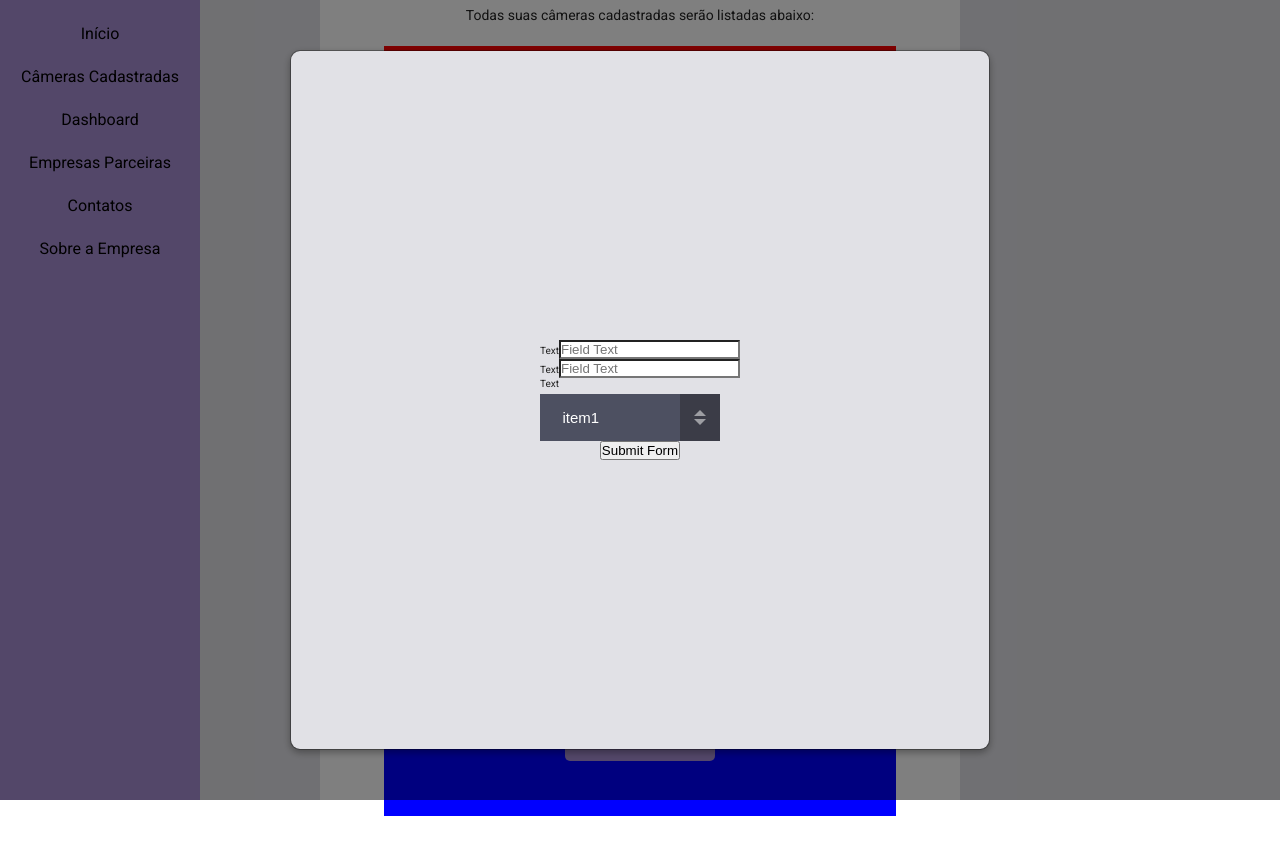
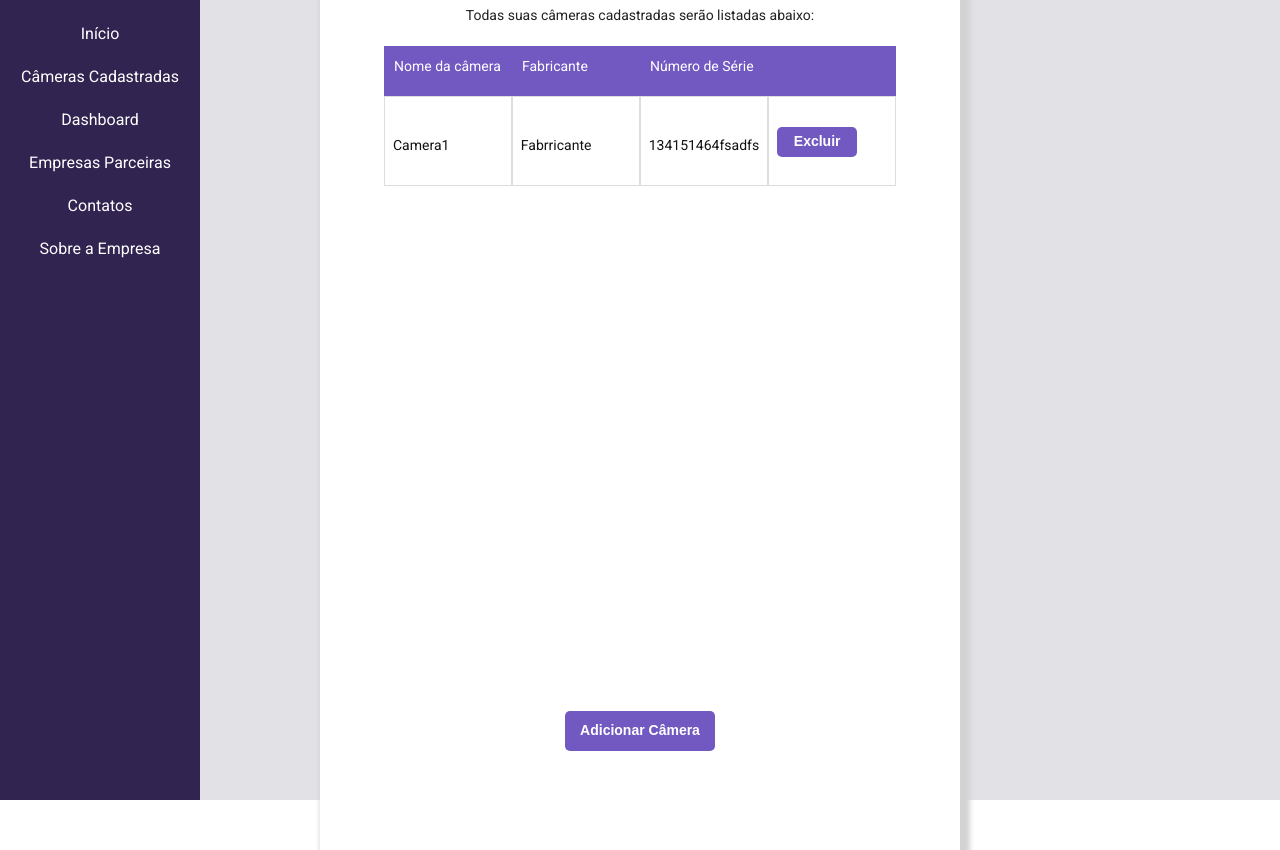
Before and after one commit to gtretow/octo_test, a React (Vite) app: page / in a window 1280 px wide. Built offline with nearby package versions, Linux system fonts and the light colour scheme.

Commit message:
css fixed

```diff
--- a/src/components/Button/index.tsx
+++ b/src/components/Button/index.tsx
@@ -5,12 +5,16 @@ interface Props {
   height: string;
 }
 
-export const ButtonWrapper = styled.div``;
+export const ButtonWrapper = styled.div`
+  display: flex;
+  align-items: center;
+  padding-bottom: 20px;
+`;
 
 export const Button = styled.button<Props>`
   width: ${(props) => props.width};
   height: ${(props) => props.height};
-  background: ${(props) => props.theme.colors.primary[700]};
+  background: ${(props) => props.theme.colors.primary[600]};
   border-radius: 5px;
   display: inline-block;
   text-decoration: none;
@@ -26,6 +30,6 @@ export const Button = styled.button<Props>`
 
 export const Paragraph = styled.p`
   font-size: ${(props) => props.theme.fontSizes.sm};
-  color: ${(props) => props.theme.colors.gray[700]};
+  color: ${(props) => props.theme.colors.white};
   font-weight: 600;
 `;
--- a/src/components/Sidebar/index.tsx
+++ b/src/components/Sidebar/index.tsx
@@ -21,12 +21,12 @@ export const NavbarItem = styled.li`
 
 export const Link = styled.a`
   text-decoration: none;
-  color: black;
+  color: ${(props) => props.theme.colors.white};
   font-size: ${(props) => props.theme.fontSizes.md};
   transition: all 250ms linear 0s;
   cursor: pointer;
 
   &:hover {
-    color: ${(props) => props.theme.colors.white};
+    color: rgba(255, 255, 255, 0.5);
   }
 `;
--- a/src/styles/base.ts
+++ b/src/styles/base.ts
@@ -3,7 +3,7 @@ import { DefaultTheme } from "styled-components";
 export const theme: DefaultTheme = {
   colors: {
     primary: {
-      700: "#A88FD4",
+      700: "#312450",
       600: "#7159c1",
     },
     secondary: {
--- a/src/views/LandingPage/LandingPage.tsx
+++ b/src/views/LandingPage/LandingPage.tsx
@@ -20,17 +20,15 @@ const LandingPage: React.FC = () => {
             <S.TableInfo></S.TableInfo>
           </S.TableColumn>
           <S.TableColumn>
-            <S.TableItem>Camera1</S.TableItem>
-            <S.TableItem>Fabricante1</S.TableItem>
-            <S.TableItem>134134134l1</S.TableItem>
             <S.TableItem>
-              <Button width="80px" height="30px" title="Excluir" />
+              <S.TableContent>Camera1</S.TableContent>
             </S.TableItem>
-          </S.TableColumn>
-          <S.TableColumn>
-            <S.TableItem>Camera1</S.TableItem>
-            <S.TableItem>Fabricante1</S.TableItem>
-            <S.TableItem>134134134l1</S.TableItem>
+            <S.TableItem>
+              <S.TableContent>Fabrricante</S.TableContent>
+            </S.TableItem>
+            <S.TableItem>
+              <S.TableContent>134151464fsadfs</S.TableContent>
+            </S.TableItem>
             <S.TableItem>
               <Button width="80px" height="30px" title="Excluir" />
             </S.TableItem>
@@ -40,7 +38,7 @@ const LandingPage: React.FC = () => {
           <Button height="40px" width="150px" title="Adicionar Câmera" />
         </S.ButtonContainer>
       </S.CenterDiv>
-      <Modal />
+      {/* <Modal /> */}
     </S.LandingPageWrapper>
   );
 };
--- a/src/views/LandingPage/index.tsx
+++ b/src/views/LandingPage/index.tsx
@@ -1,4 +1,5 @@
 import styled from "styled-components";
+import { theme } from "../../styles/base";
 
 export const LandingPageWrapper = styled.main`
   width: 100vw;
@@ -17,6 +18,7 @@ export const CenterDiv = styled.div`
   width: 50%;
   background: ${(props) => props.theme.colors.white};
   height: 900px;
+  box-shadow: 5px 5px 5px 5px lightgray;
 `;
 
 export const Container = styled.div`
@@ -33,40 +35,57 @@ export const TableComponent = styled.table`
   text-align: center;
   display: flex;
   flex-direction: column;
-  background: red;
+  background: ${(props) => props.theme.colors.white};
   width: 80%;
   height: 600px;
   padding-bottom: 20px;
 `;
 
 export const TableColumn = styled.tr`
-  padding-top: 24px;
+  min-height: 20px;
   display: flex;
   justify-content: space-around;
   align-items: center;
 `;
 
 export const TableItem = styled.td`
-  width: 20%;
-  text-align: center;
+  width: 100%;
+  height: 100%;
+  text-align: left;
   color: ${(props) => props.theme.colors.gray[700]};
   font-size: ${(props) => props.theme.fontSizes.sm};
+  border: 1px solid #ddd;
+  padding: 8px;
+  padding-top: 30px;
 `;
 
 export const TableInfo = styled.th`
-  width: 20%;
+  width: 100%;
   height: 50px;
   text-align: center;
   font-size: ${(props) => props.theme.fontSizes.sm};
+  padding-top: 12px;
+  padding-bottom: 12px;
+  text-align: left;
+  background-color: ${(props) => props.theme.colors.primary[600]};
+  color: white;
+  padding-left: 10px;
 `;
 
 export const Paragraph = styled.p`
   font-size: ${(props) => props.theme.fontSizes.sm};
 `;
 
+export const TableContent = styled.p`
+  align-items: center;
+  display: flex;
+  margin-top: 7px;
+  font-size: ${(props) => props.theme.fontSizes.sm};
+`;
+
 export const ButtonContainer = styled.div`
   margin-top: 20px;
-  background: blue;
+  background: ${(props) => props.theme.colors.white};
   width: 80%;
   height: 150px;
   display: flex;
```
